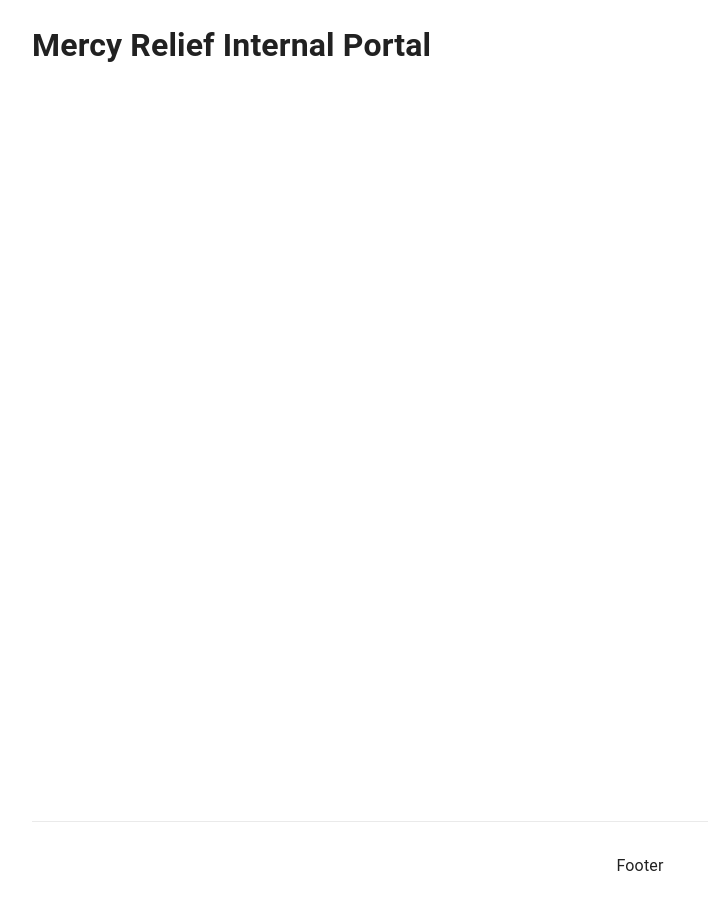
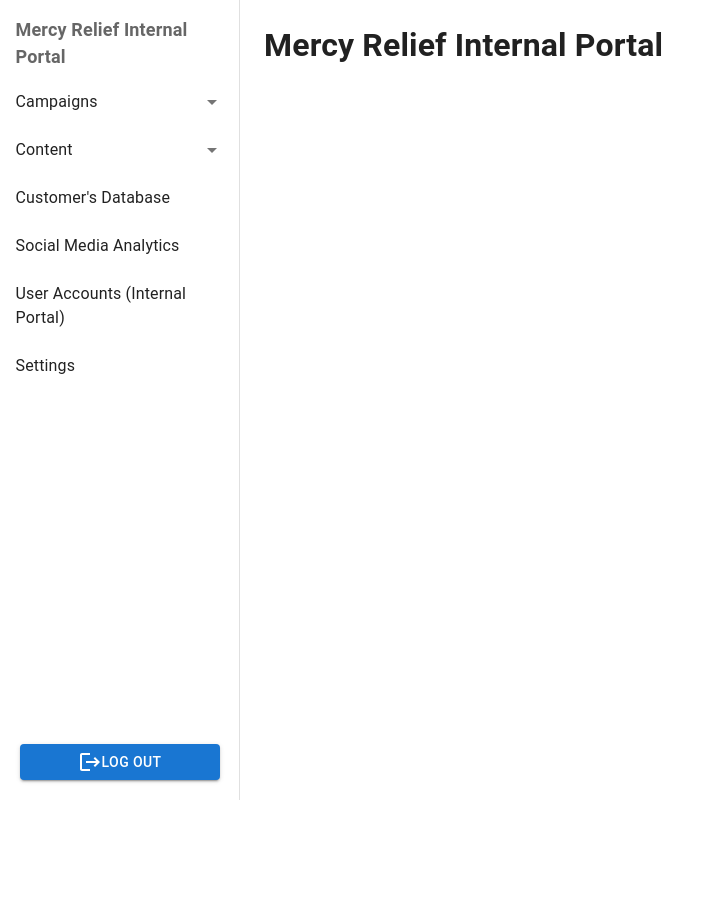
Before and after one commit to dsc-project-mr/mr-fe-internal, a Next.js app: page / in a window 1280 px wide. Shown: the whole page, without its empty margins (0-708 px from the left). After the commit the page ends 800 px from the top, so only its background shows below. Built offline with nearby package versions, Linux system fonts and the light colour scheme.

Commit message:
Refactor: Used Grid for Layout (#13)
* Update DRAWER_WIDTH

* Modify Layout to use Grid

* Delete scss file

* Update main div

* Update SidebarData import

```diff
--- a/components/Layout/index.module.scss
+++ /dev/null
@@ -1,29 +0,0 @@
-@import 'styles/mixins';
-
-.container {
-  padding: 0 2rem;
-
-  @include desktop() {
-    color: red;
-  }
-}
-
-.main {
-  min-height: 100vh;
-}
-
-.footer {
-  display: flex;
-  flex: 1;
-  padding: 2rem 0;
-  border-top: 1px solid #eaeaea;
-  justify-content: center;
-  align-items: center;
-}
-
-.footer a {
-  display: flex;
-  justify-content: center;
-  align-items: center;
-  flex-grow: 1;
-}
--- a/components/Layout/index.tsx
+++ b/components/Layout/index.tsx
@@ -1,9 +1,10 @@
 import Head from 'next/head'
-import styles from './index.module.scss'
 import { ReactNode } from 'react'
 import theme from 'styles/theme'
 import { ThemeProvider } from '@mui/material/styles'
 import CssBaseline from '@mui/material/CssBaseline'
+import Sidebar from 'components/Sidebar'
+import { Box } from '@mui/system'
 
 type Props = {
   children: ReactNode
@@ -11,7 +12,7 @@ type Props = {
 
 const Layout = ({ children }: Props) => {
   return (
-    <div className={styles.container}>
+    <div>
       <Head>
         <title>Mercy Relief Internal Portal</title>
         <meta charSet="utf-8" />
@@ -22,14 +23,25 @@ const Layout = ({ children }: Props) => {
         <meta name="viewport" content="width=device-width, initial-scale=1" />
       </Head>
 
-      <main className={styles.main}>
+      <main>
         <ThemeProvider theme={theme}>
-          <CssBaseline />
-          {children}
+          <Box
+            sx={{
+              display: 'flex',
+              height: '100vh',
+            }}
+          >
+            <CssBaseline />
+            <Sidebar />
+            <Box
+              component="main"
+              sx={{ flexGrow: 1, margin: '0 24px', height: '100%' }}
+            >
+              {children}
+            </Box>
+          </Box>
         </ThemeProvider>
       </main>
-
-      <footer className={styles.footer}>Footer</footer>
     </div>
   )
 }
--- a/components/Sidebar/HeaderTab.tsx
+++ b/components/Sidebar/HeaderTab.tsx
@@ -10,6 +10,7 @@ import ArrowDropDownIcon from '@mui/icons-material/ArrowDropDown'
 import SubheaderTab from './SubheaderTab'
 import { SidebarData } from 'constants/sidebarData'
 import { useRouter } from 'next/router'
+import { DRAWER_WIDTH } from '.'
 
 const HeaderTab = ({
   headerData,
@@ -43,7 +44,7 @@ const HeaderTab = ({
             }
           }}
           sx={{
-            width: '320px',
+            width: DRAWER_WIDTH,
             boxShadow: 'none',
             borderRadius: 0,
           }}
--- a/components/Sidebar/SubheaderTab.tsx
+++ b/components/Sidebar/SubheaderTab.tsx
@@ -8,6 +8,7 @@ import {
   ListItemButton,
 } from '@mui/material'
 import { useRouter } from 'next/router'
+import { DRAWER_WIDTH } from '.'
 import { Dispatch, SetStateAction, useState } from 'react'
 import { SubheaderData } from 'constants/sidebarData'
 
@@ -40,7 +41,7 @@ const SubheaderTab = ({
           }
         }}
         sx={{
-          width: '320px',
+          width: DRAWER_WIDTH,
           boxShadow: 'none',
           borderRadius: 0,
           '&:before': {
@@ -70,7 +71,7 @@ const SubheaderTab = ({
             sx={{
               color: 'text.primary',
               position: 'relative',
-              left: '30px',
+              left: '20px',
             }}
           >
             {subheaderData.title}
--- a/components/Sidebar/index.tsx
+++ b/components/Sidebar/index.tsx
@@ -4,11 +4,7 @@ import HeaderTab from './HeaderTab'
 import { sidebarData } from 'constants/sidebarData'
 import LogoutIcon from '@mui/icons-material/Logout'
 
-// Rename tabs
-// Hover
-// Select tabs ui feedback
-
-const DRAWER_WIDTH = 320
+export const DRAWER_WIDTH = 240
 
 const Sidebar = () => {
   const [tabSelected, setTabSelected] = useState<string>('')
@@ -60,7 +56,7 @@ const Sidebar = () => {
         <Button
           variant="contained"
           sx={{
-            width: '260px',
+            width: '200px',
             backgroundColor: '#1976D2',
             marginBottom: '20px',
           }}
```
